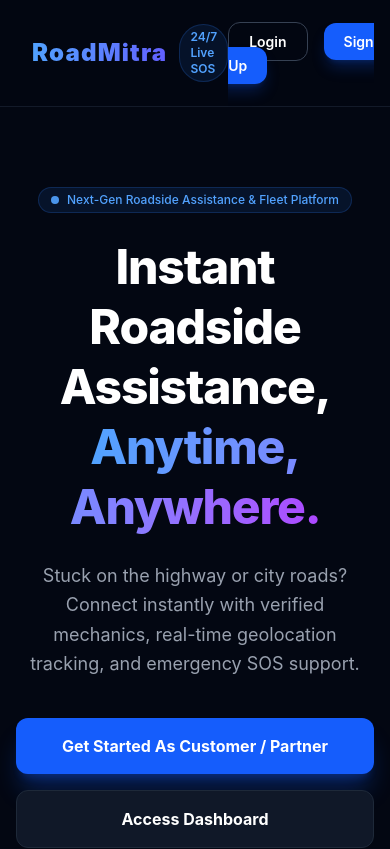
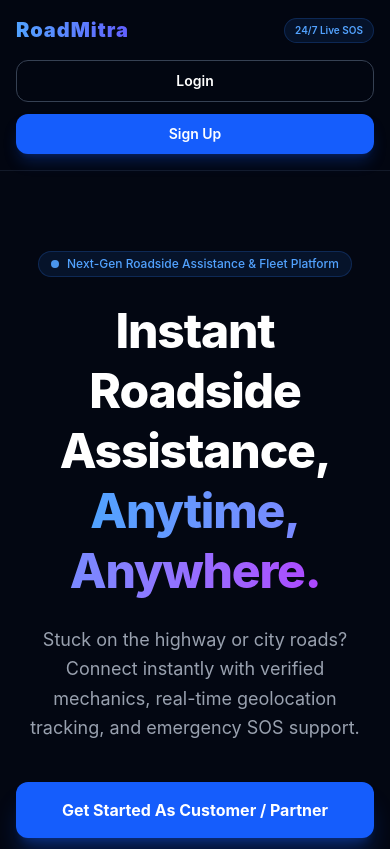
Before and after one commit to himanshudubey7778/RoadMitra, a Next.js app: page / in a window 390 px wide. Shown: the top 849 px of the page. Built offline with nearby package versions, Linux system fonts and the light colour scheme.

Commit message:
fix mobile responsiveness and auth integration

```diff
--- a/app/page.js
+++ b/app/page.js
@@ -4,25 +4,26 @@
   return (
     <div className="min-h-screen bg-gray-950 text-white flex flex-col justify-between selection:bg-blue-500 selection:text-white">
       {/* Top Navbar */}
-      <header className="flex justify-between items-center px-8 py-6 border-b border-gray-800/60 backdrop-blur-md sticky top-0 z-50 bg-gray-950/80">
-        <div className="flex items-center space-x-3">
-          <h1 className="text-2xl font-black tracking-wider bg-gradient-to-r from-blue-400 to-indigo-500 bg-clip-text text-transparent">
+      <header className="flex flex-col gap-4 px-4 py-4 border-b border-gray-800/60 backdrop-blur-md sticky top-0 z-50 bg-gray-950/80 sm:flex-row sm:items-center sm:justify-between sm:px-8 sm:py-6">
+        <div className="flex items-center justify-between gap-3 sm:justify-start">
+          <h1 className="text-xl font-black tracking-wider bg-gradient-to-r from-blue-400 to-indigo-500 bg-clip-text text-transparent sm:text-2xl">
             RoadMitra
           </h1>
-          <span className="text-xs font-semibold bg-blue-500/10 text-blue-400 px-2.5 py-1 rounded-full border border-blue-500/20">
+          <span className="text-[10px] font-semibold bg-blue-500/10 text-blue-400 px-2.5 py-1 rounded-full border border-blue-500/20 sm:text-xs">
             24/7 Live SOS
           </span>
         </div>
-        <div className="space-x-4">
+
+        <div className="flex flex-col gap-3 w-full sm:w-auto sm:flex-row sm:gap-4">
           <Link
             href="/login"
-            className="px-5 py-2.5 rounded-xl text-sm font-semibold border border-gray-700 hover:border-blue-500 hover:bg-blue-600/10 transition-all"
+            className="w-full text-center px-5 py-2.5 rounded-xl text-sm font-semibold border border-gray-700 hover:border-blue-500 hover:bg-blue-600/10 transition-all sm:w-auto"
           >
             Login
           </Link>
           <Link
             href="/signup"
-            className="px-5 py-2.5 rounded-xl text-sm font-semibold bg-blue-600 hover:bg-blue-500 shadow-lg shadow-blue-600/25 transition-all"
+            className="w-full text-center px-5 py-2.5 rounded-xl text-sm font-semibold bg-blue-600 hover:bg-blue-500 shadow-lg shadow-blue-600/25 transition-all sm:w-auto"
           >
             Sign Up
           </Link>
@@ -48,16 +49,16 @@
           mechanics, real-time geolocation tracking, and emergency SOS support.
         </p>
 
-        <div className="flex flex-col sm:flex-row gap-4 w-full justify-center">
+        <div className="flex flex-col gap-4 w-full justify-center sm:flex-row">
           <Link
             href="/signup"
-            className="px-8 py-4 bg-blue-600 hover:bg-blue-500 rounded-xl font-bold text-base shadow-xl shadow-blue-600/30 transition-all transform hover:-translate-y-0.5"
+            className="w-full px-8 py-4 bg-blue-600 hover:bg-blue-500 rounded-xl font-bold text-base shadow-xl shadow-blue-600/30 transition-all transform hover:-translate-y-0.5 sm:w-auto"
           >
             Get Started As Customer / Partner
           </Link>
           <Link
             href="/login"
-            className="px-8 py-4 bg-gray-900 hover:bg-gray-800 border border-gray-800 rounded-xl font-bold text-base transition-all"
+            className="w-full px-8 py-4 bg-gray-900 hover:bg-gray-800 border border-gray-800 rounded-xl font-bold text-base transition-all sm:w-auto"
           >
             Access Dashboard
           </Link>
```
